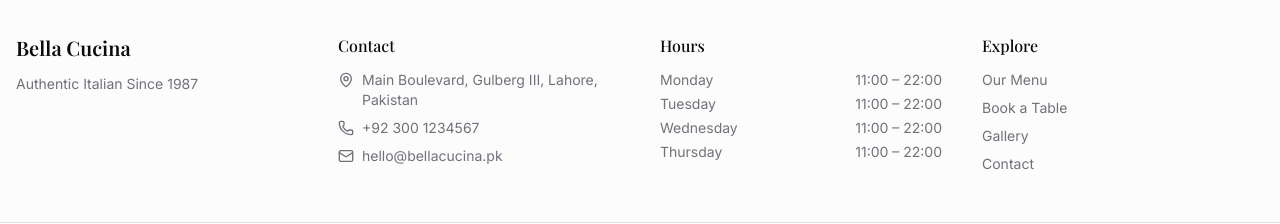
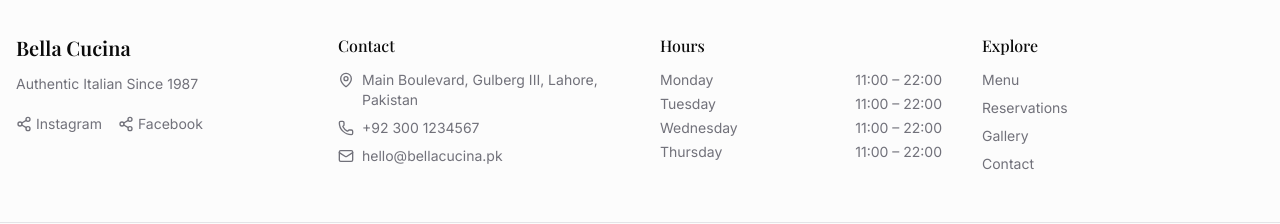
Before and after one commit to Ayancyber/restaurant-platform, a Next.js app in the folder apps/boilerplate/: page / in a window 1280 px wide. Shown: the part 1222-1446 px from the top of the page. Built offline with nearby package versions, Linux system fonts and the light colour scheme; no server answers; the database is empty; a web font is replaced by a local one.

Commit message:
refactor: make all UI strings config-driven for builder compatibility

```diff
--- a/apps/boilerplate/src/app/(public)/page.tsx
+++ b/apps/boilerplate/src/app/(public)/page.tsx
@@ -8,25 +8,26 @@ import { restaurantConfig } from "@/config";
 
 export default async function Home() {
   const supabase = await createClient();
+  const { brand, contact, hours, currency, home } = restaurantConfig;
 
   const { data: featuredItems } = await supabase
     .from("menu_items")
     .select("id, name, description, price, image_url, tags, category_id")
     .eq("is_featured", true)
     .eq("is_available", true)
-    .limit(6);
+    .limit(home.featured.limit);
 
-  const { brand, contact, hours, currency } = restaurantConfig;
   const today = new Date().toLocaleDateString("en-US", { weekday: "long" });
   const todayHours = hours.find((h) => h.day === today);
 
   return (
     <>
       {/* HERO */}
+      {home.sections.hero && (
         <section className="relative flex min-h-[80vh] items-center justify-center overflow-hidden bg-gradient-to-br from-primary/10 via-background to-accent/10">
           <div className="container mx-auto px-4 py-20 text-center">
             <Badge variant="secondary" className="mb-6 text-sm">
-            {brand.tagline}
+              {home.hero.badge}
             </Badge>
             <h1 className="font-heading text-4xl font-bold tracking-tight sm:text-6xl lg:text-7xl">
               {brand.name}
@@ -36,18 +37,23 @@ export default async function Home() {
             </p>
             <div className="mt-10 flex flex-wrap items-center justify-center gap-3">
               <Button asChild size="lg" className="gap-2">
-              <Link href="/menu">
-                View Menu <ArrowRight className="h-4 w-4" />
+                <Link href={home.hero.primaryCta.href}>
+                  {home.hero.primaryCta.label}
+                  <ArrowRight className="h-4 w-4" />
                 </Link>
               </Button>
               <Button asChild size="lg" variant="outline">
-              <Link href="/reservations">Book a Table</Link>
+                <Link href={home.hero.secondaryCta.href}>
+                  {home.hero.secondaryCta.label}
+                </Link>
               </Button>
             </div>
           </div>
         </section>
+      )}
 
       {/* QUICK INFO */}
+      {home.sections.quickInfo && (
         <section className="border-y bg-muted/30">
           <div className="container mx-auto grid gap-6 px-4 py-8 sm:grid-cols-3">
             <div className="flex items-center gap-3">
@@ -65,7 +71,9 @@ export default async function Home() {
               <MapPin className="h-5 w-5 text-primary" />
               <div>
                 <p className="text-sm font-medium">Location</p>
-              <p className="text-sm text-muted-foreground">{contact.address}</p>
+                <p className="text-sm text-muted-foreground">
+                  {contact.address}
+                </p>
               </div>
             </div>
             <div className="flex items-center gap-3">
@@ -82,22 +90,27 @@ export default async function Home() {
             </div>
           </div>
         </section>
+      )}
 
       {/* FEATURED */}
+      {home.sections.featured && (
         <section className="container mx-auto px-4 py-20">
           <div className="mb-12 text-center">
             <h2 className="font-heading text-3xl font-bold sm:text-4xl">
-            Featured Dishes
+              {home.featured.heading}
             </h2>
             <p className="mt-3 text-muted-foreground">
-            Handpicked favorites from our kitchen
+              {home.featured.subheading}
             </p>
           </div>
 
           {featuredItems && featuredItems.length > 0 ? (
             <div className="grid gap-6 sm:grid-cols-2 lg:grid-cols-3">
               {featuredItems.map((item) => (
-              <Card key={item.id} className="overflow-hidden transition-shadow hover:shadow-lg">
+                <Card
+                  key={item.id}
+                  className="overflow-hidden transition-shadow hover:shadow-lg"
+                >
                   <div className="aspect-[4/3] bg-muted flex items-center justify-center text-muted-foreground">
                     {item.image_url ? (
                       <img
@@ -124,7 +137,11 @@ export default async function Home() {
                     {item.tags && item.tags.length > 0 && (
                       <div className="mt-3 flex flex-wrap gap-2">
                         {item.tags.map((tag: string) => (
-                        <Badge key={tag} variant="secondary" className="text-xs">
+                          <Badge
+                            key={tag}
+                            variant="secondary"
+                            className="text-xs"
+                          >
                             {tag}
                           </Badge>
                         ))}
@@ -143,11 +160,13 @@ export default async function Home() {
           <div className="mt-12 text-center">
             <Button asChild variant="outline" size="lg">
               <Link href="/menu">
-              See Full Menu <ArrowRight className="ml-2 h-4 w-4" />
+                {home.featured.ctaLabel}
+                <ArrowRight className="ml-2 h-4 w-4" />
               </Link>
             </Button>
           </div>
         </section>
+      )}
     </>
   );
 }
--- a/apps/boilerplate/src/components/site/footer.tsx
+++ b/apps/boilerplate/src/components/site/footer.tsx
@@ -3,7 +3,7 @@ import { MapPin, Phone, Mail, Share2 } from "lucide-react";
 import { restaurantConfig } from "@/config";
 
 export function Footer() {
-  const { brand, contact, hours, social } = restaurantConfig;
+  const { brand, contact, hours, social, footer, nav } = restaurantConfig;
 
   return (
     <footer className="border-t bg-muted/30">
@@ -12,6 +12,7 @@ export function Footer() {
         <div className="space-y-3">
           <h3 className="font-heading text-xl font-semibold">{brand.name}</h3>
           <p className="text-sm text-muted-foreground">{brand.tagline}</p>
+          {footer.showSocial && (
             <div className="flex gap-4 pt-2 text-sm">
               {social.instagram && (
                 <a
@@ -36,11 +37,12 @@ export function Footer() {
                 </a>
               )}
             </div>
+          )}
         </div>
 
         {/* Contact */}
         <div className="space-y-3">
-          <h4 className="font-medium">Contact</h4>
+          <h4 className="font-medium">{footer.contactHeading}</h4>
           <div className="space-y-2 text-sm text-muted-foreground">
             <div className="flex items-start gap-2">
               <MapPin className="h-4 w-4 mt-0.5 shrink-0" />
@@ -63,43 +65,30 @@ export function Footer() {
 
         {/* Hours */}
         <div className="space-y-3">
-          <h4 className="font-medium">Hours</h4>
+          <h4 className="font-medium">{footer.hoursHeading}</h4>
           <ul className="space-y-1 text-sm text-muted-foreground">
-            {hours.slice(0, 4).map((h) => (
+            {hours.slice(0, footer.hoursToShow).map((h) => (
               <li key={h.day} className="flex justify-between gap-4">
                 <span>{h.day}</span>
-                <span>
-                  {h.closed ? "Closed" : `${h.open} – ${h.close}`}
-                </span>
+                <span>{h.closed ? "Closed" : `${h.open} – ${h.close}`}</span>
               </li>
             ))}
           </ul>
         </div>
 
-        {/* Quick links */}
+        {/* Quick links — reuses nav links */}
         <div className="space-y-3">
-          <h4 className="font-medium">Explore</h4>
+          <h4 className="font-medium">{footer.exploreHeading}</h4>
           <ul className="space-y-2 text-sm text-muted-foreground">
-            <li>
-              <Link href="/menu" className="hover:text-primary">
-                Our Menu
+            {nav.links
+              .filter((l) => l.href !== "/")
+              .map((link) => (
+                <li key={link.href}>
+                  <Link href={link.href} className="hover:text-primary">
+                    {link.label}
                   </Link>
                 </li>
-            <li>
-              <Link href="/reservations" className="hover:text-primary">
-                Book a Table
-              </Link>
-            </li>
-            <li>
-              <Link href="/gallery" className="hover:text-primary">
-                Gallery
-              </Link>
-            </li>
-            <li>
-              <Link href="/contact" className="hover:text-primary">
-                Contact
-              </Link>
-            </li>
+              ))}
           </ul>
         </div>
       </div>
@@ -107,9 +96,9 @@ export function Footer() {
       <div className="border-t">
         <div className="container mx-auto flex flex-col items-center justify-between gap-2 px-4 py-4 text-xs text-muted-foreground sm:flex-row">
           <p>
-            © {new Date().getFullYear()} {brand.name}. All rights reserved.
+            © {new Date().getFullYear()} {brand.name}. {footer.copyright}
           </p>
-          <p>Made with ❤️ in Pakistan</p>
+          <p>{footer.madeIn}</p>
         </div>
       </div>
     </footer>
--- a/apps/boilerplate/src/components/site/navbar.tsx
+++ b/apps/boilerplate/src/components/site/navbar.tsx
@@ -13,33 +13,24 @@ import {
 } from "@/components/ui/sheet";
 import { restaurantConfig } from "@/config";
 
-const navLinks = [
-  { href: "/", label: "Home" },
-  { href: "/menu", label: "Menu" },
-  { href: "/reservations", label: "Reservations" },
-  { href: "/gallery", label: "Gallery" },
-  { href: "/contact", label: "Contact" },
-];
-
 export function Navbar() {
   const [open, setOpen] = useState(false);
+  const { brand, nav, contact } = restaurantConfig;
 
   return (
     <header className="sticky top-0 z-40 w-full border-b bg-background/95 backdrop-blur supports-[backdrop-filter]:bg-background/80">
       <div className="container mx-auto flex h-16 items-center justify-between px-4">
-        {/* Logo / Brand */}
         <Link href="/" className="flex items-center gap-2">
           <div className="h-9 w-9 rounded-full bg-primary flex items-center justify-center text-primary-foreground font-bold text-lg">
-            {restaurantConfig.brand.name.charAt(0)}
+            {brand.name.charAt(0)}
           </div>
           <span className="font-heading text-xl font-semibold tracking-tight">
-            {restaurantConfig.brand.name}
+            {brand.name}
           </span>
         </Link>
 
-        {/* Desktop nav */}
         <nav className="hidden md:flex items-center gap-8">
-          {navLinks.map((link) => (
+          {nav.links.map((link) => (
             <Link
               key={link.href}
               href={link.href}
@@ -50,23 +41,23 @@ export function Navbar() {
           ))}
         </nav>
 
-        {/* Right side actions */}
         <div className="flex items-center gap-2">
+          {nav.showPhone && (
             <a
-            href={`tel:${restaurantConfig.contact.phone}`}
+              href={`tel:${contact.phone}`}
               className="hidden md:flex items-center gap-2 text-sm text-muted-foreground hover:text-foreground"
             >
               <Phone className="h-4 w-4" />
-            {restaurantConfig.contact.phone}
+              {contact.phone}
             </a>
+          )}
           <Button asChild variant="default" size="sm" className="gap-2">
-            <Link href="/cart">
+            <Link href={nav.ctaHref}>
               <ShoppingCart className="h-4 w-4" />
-              <span className="hidden sm:inline">Cart</span>
+              <span className="hidden sm:inline">{nav.ctaLabel}</span>
             </Link>
           </Button>
 
-          {/* Mobile menu */}
           <Sheet open={open} onOpenChange={setOpen}>
             <SheetTrigger asChild>
               <Button variant="ghost" size="icon" className="md:hidden">
@@ -75,10 +66,10 @@ export function Navbar() {
             </SheetTrigger>
             <SheetContent side="right">
               <SheetHeader>
-                <SheetTitle>{restaurantConfig.brand.name}</SheetTitle>
+                <SheetTitle>{brand.name}</SheetTitle>
               </SheetHeader>
               <nav className="mt-6 flex flex-col gap-4">
-                {navLinks.map((link) => (
+                {nav.links.map((link) => (
                   <Link
                     key={link.href}
                     href={link.href}
@@ -88,13 +79,15 @@ export function Navbar() {
                     {link.label}
                   </Link>
                 ))}
+                {nav.showPhone && (
                   <a
-                  href={`tel:${restaurantConfig.contact.phone}`}
+                    href={`tel:${contact.phone}`}
                     className="flex items-center gap-2 text-base font-medium mt-4"
                   >
                     <Phone className="h-4 w-4" />
-                  {restaurantConfig.contact.phone}
+                    {contact.phone}
                   </a>
+                )}
               </nav>
             </SheetContent>
           </Sheet>
--- a/apps/boilerplate/src/config/restaurant.config.json
+++ b/apps/boilerplate/src/config/restaurant.config.json
@@ -12,6 +12,45 @@
     "fontHeading": "Playfair Display",
     "fontBody": "Inter",
     "radius": "0.5rem"
+  },
+  "nav": {
+    "links": [
+      { "href": "/", "label": "Home" },
+      { "href": "/menu", "label": "Menu" },
+      { "href": "/reservations", "label": "Reservations" },
+      { "href": "/gallery", "label": "Gallery" },
+      { "href": "/contact", "label": "Contact" }
+    ],
+    "ctaLabel": "Cart",
+    "ctaHref": "/cart",
+    "showPhone": true
+  },
+  "home": {
+    "sections": {
+      "hero": true,
+      "quickInfo": true,
+      "featured": true
+    },
+    "hero": {
+      "badge": "Authentic Italian Since 1987",
+      "primaryCta": { "label": "View Menu", "href": "/menu" },
+      "secondaryCta": { "label": "Book a Table", "href": "/reservations" }
+    },
+    "featured": {
+      "heading": "Featured Dishes",
+      "subheading": "Handpicked favorites from our kitchen",
+      "limit": 6,
+      "ctaLabel": "See Full Menu"
+    }
+  },
+  "footer": {
+    "contactHeading": "Contact",
+    "hoursHeading": "Hours",
+    "exploreHeading": "Explore",
+    "hoursToShow": 4,
+    "copyright": "All rights reserved.",
+    "madeIn": "Made with ❤️ in Pakistan",
+    "showSocial": true
   },
   "contact": {
     "phone": "+92 300 1234567",
@@ -42,8 +81,8 @@
     "codEnabled": true
   },
   "social": {
-    "instagram": "",
-    "facebook": "",
+    "instagram": "https://instagram.com/bellacucina",
+    "facebook": "https://facebook.com/bellacucina",
     "tiktok": ""
   },
   "seo": {
```
Lines whose indentation alone changed are shown as unchanged.
